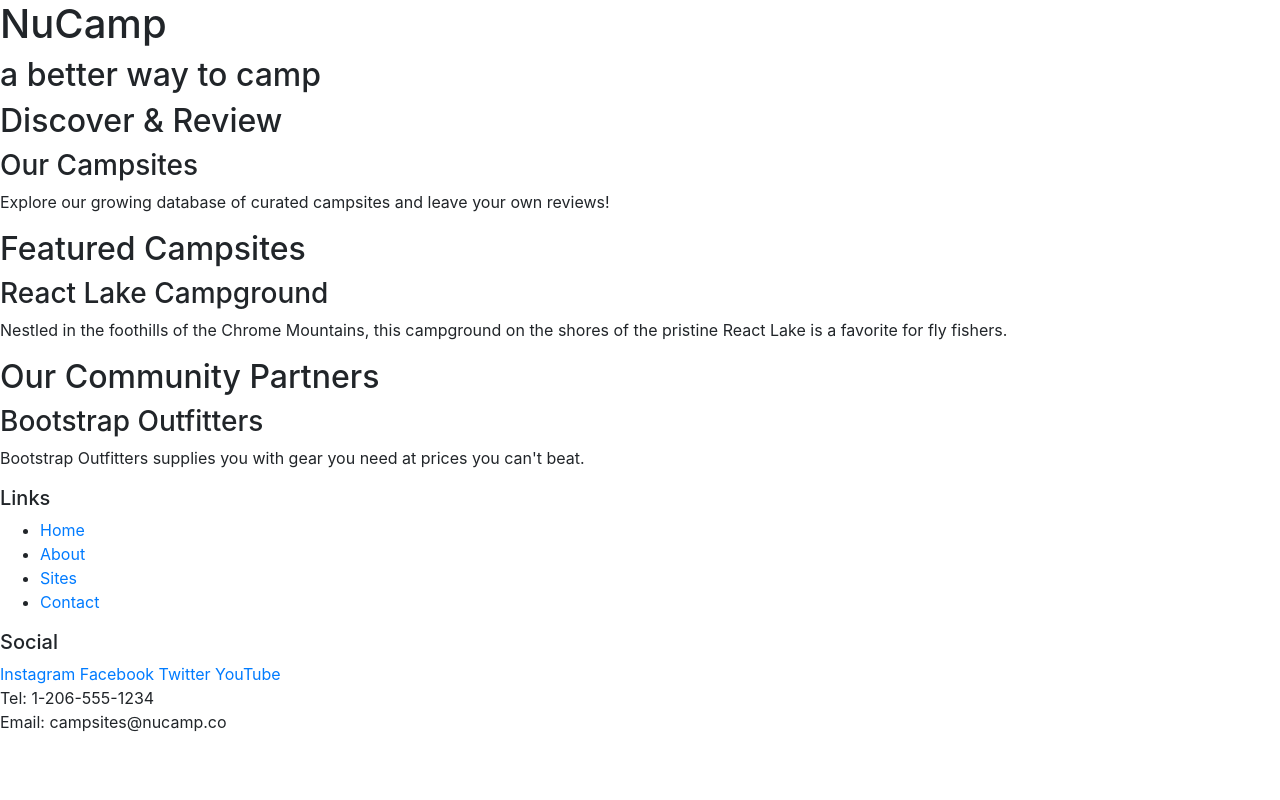
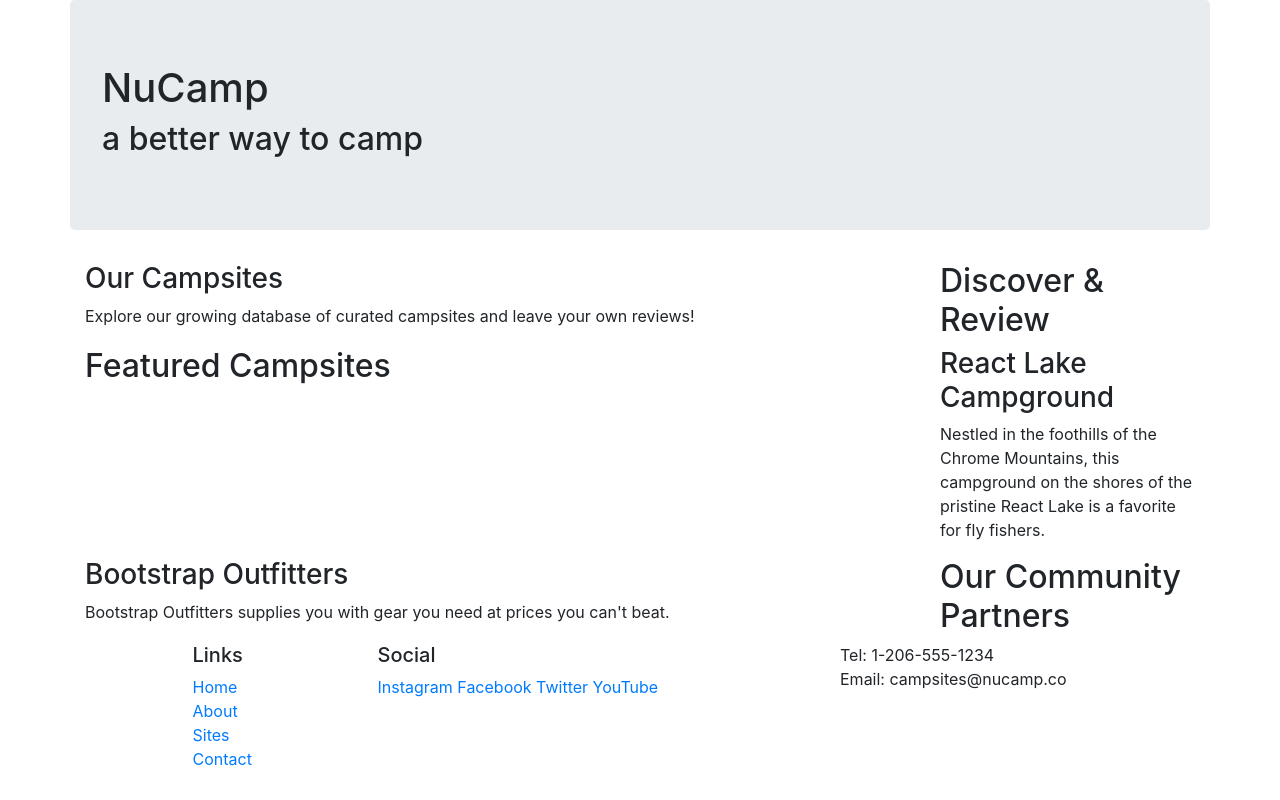
Before and after one commit to christiane-villaroel/Bootstap-Project-Practice, a website: page index.html in a window 1280 px wide. Drawn offline with nearby package versions, Linux system fonts and the light colour scheme.

Commit message:
Bootstrap Grid

```diff
--- a/index.html
+++ b/index.html
@@ -11,52 +11,71 @@
     <title>NuCamp: a Better Way to Camp</title>
 </head>
 <body>
-    <header>
-        <div>
+    <header class="container jumbotron">
+        <div class="row">
+                <div class="col"> <!--Will take fill width of row-->
                     <h1>NuCamp</h1>
                     <h2>a better way to camp</h2>
                 </div>
+        </div>
     </header>
 
-    <div>
+    <div class="container">
+        <div class="row">
+            <div class="col-sm-4 order-sm-last col-md-3" >
                 <h2>Discover & Review</h2>
+            </div>
+            <div class="col">
                 <h3>Our Campsites</h3>
             <p>Explore our growing database of curated campsites and leave your own reviews!</p>
             </div>
+        </div>
 
-    <div>
+        <div class="row">
+          <div class="col">
             <h2>Featured Campsites</h2>
+          </div>
+          <div class="col-sm-4 col-md-3">
             <h3>React Lake Campground</h3>
             <p>Nestled in the foothills of the Chrome Mountains, this campground on the shores of the pristine React Lake is a favorite for fly fishers.</p>
           </div>
+        </div>
 
-    <div>
+        <div class="row">
+            <div class="col-sm-4 order-sm-last col-md-3">
                 <h2>Our Community Partners</h2>
+            </div>
+            <div class="col">
                 <h3>Bootstrap Outfitters</h3>
             <p>Bootstrap Outfitters supplies you with gear you need at prices you can't beat.</p>
             </div>
+        </div>
 
         <footer>
-        <div>
+            <div class="container">
+               <div class="row">
+                <div class="col-4 col-sm-2 offset-1">
                     <h5>Links</h5>
-            <ul>
+                    <ul class="list-unstyled">
                         <li><a href="#">Home</a></li>
                         <li><a href="#">About</a></li>
                         <li><a href="#">Sites</a></li>
                         <li><a href="#">Contact</a></li>
                     </ul>
                 </div>
-        <div>
+                <div class="col-6 col-sm-5">
                     <h5>Social</h5>
                     <a href="http://instagram.com/">Instagram</a>
                     <a href="http://facebook.com/">Facebook</a>
                     <a href="http://twitter.com/">Twitter</a>
                     <a href="http://youtube.com/">YouTube</a>
                 </div>
-        <div>
+                <div class="col-sm-4">
                     Tel: 1-206-555-1234<br />
                     Email: campsites@nucamp.co
                 </div>
+               </div>
+            </div><!-- Footer Container Ends  -->
         </footer>
 
         <!-- jQuery must come first, then Popper.js, then the Bootstrap JavaScript plugins.-->
@@ -64,6 +83,6 @@
         <script src="node_modules/popper.js/dist/umd/popper.min.js"></script>
         <script src="node_modules/bootstrap/dist/js/bootstrap.min.js"></script>
 
-
+    </div>
 </body>
 </html>
```
Lines whose indentation alone changed are shown as unchanged.
